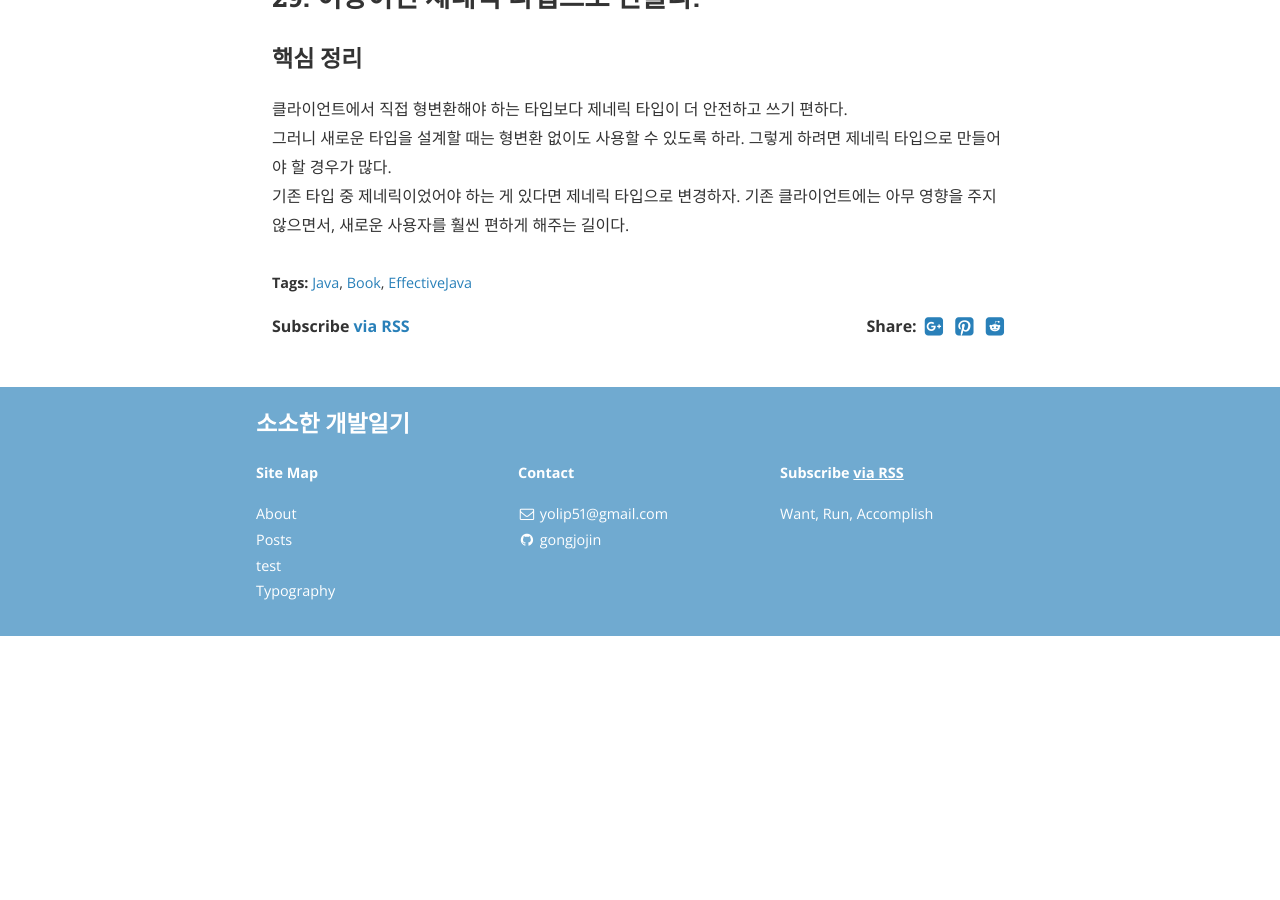
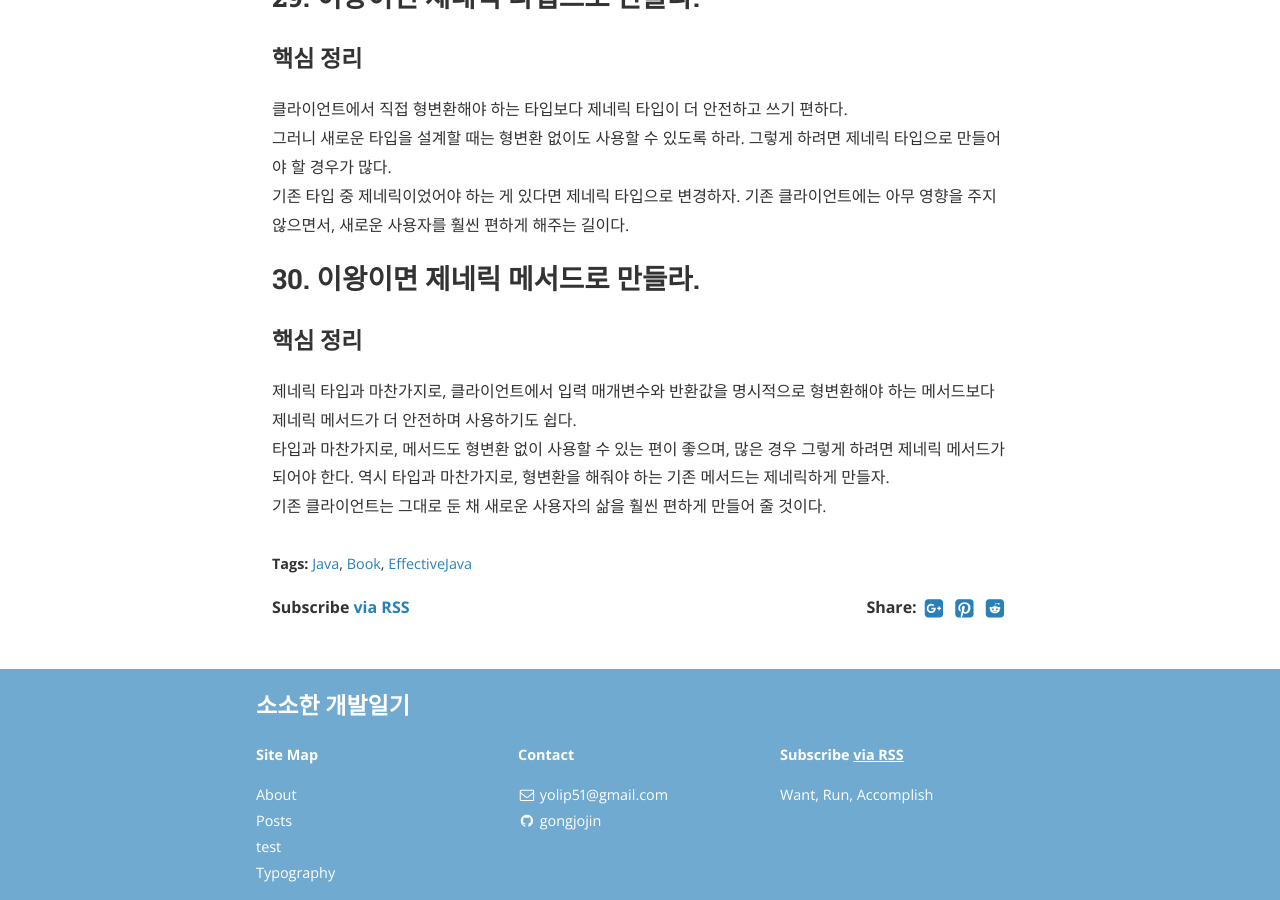
Before and after one commit to gonghojin/gonghojin.github.io, a Jekyll site: the page built from _posts/book/java/effectiveJava/2019-10-13-effectiveJava4.md, in a window 1280 px wide and 900 px high, scrolled down 2551 px. Built offline with Jekyll 4.4.1, drawn with Linux system fonts in a browser that asks for light colours; nearby versions of some CDN libraries; comment, search, counter and statistics services are not loaded; before the commit the page ends 3187 px from its top, so only the background shows below that.

```diff
--- a/_posts/book/java/effectiveJava/2019-10-13-effectiveJava4.md
+++ b/_posts/book/java/effectiveJava/2019-10-13-effectiveJava4.md
@@ -58,3 +58,9 @@ Set<Object>, Set<?>는 안전하지만, raw 타입인 Set은 안전하다.
 클라이언트에서 직접 형변환해야 하는 타입보다 제네릭 타입이 더 안전하고 쓰기 편하다.
 그러니 새로운 타입을 설계할 때는 형변환 없이도 사용할 수 있도록 하라. 그렇게 하려면 제네릭 타입으로 만들어야 할 경우가 많다.
 기존 타입 중 제네릭이었어야 하는 게 있다면 제네릭 타입으로 변경하자. 기존 클라이언트에는 아무 영향을 주지 않으면서, 새로운 사용자를 훨씬 편하게 해주는 길이다.
+
+## 30. 이왕이면 제네릭 메서드로 만들라.
+### 핵심 정리
+제네릭 타입과 마찬가지로, 클라이언트에서 입력 매개변수와 반환값을 명시적으로 형변환해야 하는 메서드보다 제네릭 메서드가 더 안전하며 사용하기도 쉽다.
+타입과 마찬가지로, 메서드도 형변환 없이 사용할 수 있는 편이 좋으며, 많은 경우 그렇게 하려면 제네릭 메서드가 되어야 한다. 역시 타입과 마찬가지로, 형변환을 해줘야 하는 기존 메서드는 제네릭하게 만들자.
+기존 클라이언트는 그대로 둔 채 새로운 사용자의 삶을 훨씬 편하게 만들어 줄 것이다.
```
